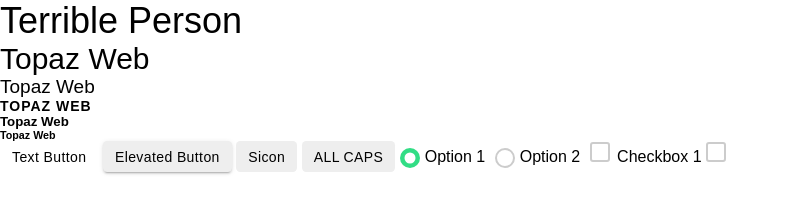
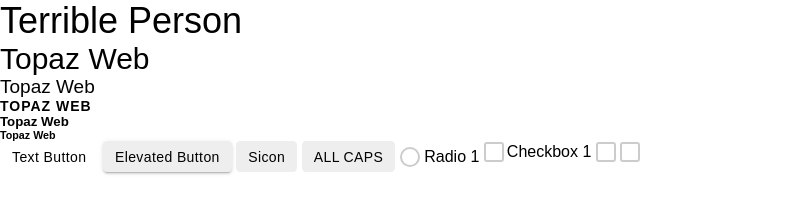
Before and after one commit to Exryber/Mato, a plain HTML site: page index.html in a window 1280 px wide. Shown: the whole page, without its empty margins (0-789 px from the left). Drawn offline with Linux system fonts and the light colour scheme.

Commit message:
Add files via upload

```diff
--- a/index.html
+++ b/index.html
@@ -18,18 +18,18 @@
 	<button class="elevated-button">Elevated Button</button>
 	<button>Sicon</button>
 	<button class="btn-caps">All Caps</button>
-		<label class="radio-container">Option 1
-			<input type="radio" name="radio" checked>
-			<span class="radio-checkmark"></span>
+
+	<label for="radio1" class="radio-label">
+		<input type="radio" id="radio1" name="radio">
+		<span>Radio 1</span>
 	</label>
-		<label class="radio-container">Option 2
-			<input type="radio" name="radio">
-			<span class="radio-checkmark"></span>
-		</label>
+
 	<label for="checkbox1" class="checkbox-label">
 		<input type="checkbox" id="checkbox1">
 		<span>Checkbox 1</span>
 	</label>
+
 	<input type="checkbox" id="checkbox1">
+	<input type="checkbox"></checkbox>
 </body>
 </html>
--- a/topaz-form-elements.css
+++ b/topaz-form-elements.css
@@ -1,98 +1,106 @@
-.radio-container {
-	position: relative;
-	display: inline-block;
-	padding-left: 25px;
-	margin-right: 5px;
-	cursor: pointer;
+/* Radio button styles */
+input[type="radio"] {
+	position: relative; /* Positioning */
+	appearance: none; /* Remove default appearance */
+	-webkit-appearance: none;
+	-moz-appearance: none;
+	width: 20px; /* Size */
+	height: 20px;
+	border: 2px solid #ccc; /* Border */
+	border-radius: 50%; /* Circular shape */
+	outline: none; /* Remove outline */
+	cursor: pointer; /* Cursor */
+	vertical-align: middle; /* Vertical alignment */
+	transition: background-color 0.1s, border-color 0.1s; /* Transition */
 }
 
-.radio-container input {
-	position: absolute;
-	opacity: 0;
-	cursor: pointer;
-}
-
-.radio-checkmark {
-	position: absolute;
-	top: 0;
-	left: 0;
-	width: 20px;
-	height: 20px;
-	background-color: transparent; /* Make background transparent */
-	border: 2px solid #ccc; /* Add outline */
-	border-radius: 50%;
-	transition: background-color 0.3s ease;
-}
-
-.radio-container:hover .radio-checkmark {
-	background-color: #ccc;
-}
-
-.radio-container input:checked ~ .radio-checkmark {
-	background-color: #32DD85; /* Change the color to pale green */
-	border-color: transparent; /* Remove outline for checked state */
-}
-
-.radio-checkmark:after {
-	content: "";
+/* Custom dot inside the radio button */
+input[type="radio"]::after {
+	content: ""; /* Create dot */
 	position: absolute;
 	top: 50%;
 	left: 50%;
-	transform: translate(-50%, -50%) scale(0);
-	width: 11px;
-	height: 11px;
+	transform: translate(-50%, -50%) scale(0); /* Initial scale */
+	width: 10px; /* Dot size */
+	height: 10px;
 	border-radius: 50%;
-	background: white;
-	transition: transform 0.1s ease;
+	background-color: #fff; /* Dot color */
+	opacity: 0; /* Initially hidden */
+	transition: transform 0.3s ease-in-out, opacity 0.3s ease-in-out; /* Transition */
 }
 
-.radio-container input:checked ~ .radio-checkmark:after {
-	transform: translate(-50%, -50%) scale(1);
+/* Custom dot when radio button is checked */
+input[type="radio"]:checked::after {
+	transform: translate(-50%, -50%) scale(1); /* Scale up the dot */
+	opacity: 1; /* Make the dot visible */
 }
 
-/* Hide default checkbox */
+/* Custom radio button when checked */
+input[type="radio"]:checked {
+	background-color: #3ADD85; /* Background color */
+	border-color: #3ADD85; /* Border color */
+}
+
+/* Text alignment for radio buttons */
+.radio-label {
+	display: inline-block; /* Inline block */
+	cursor: pointer; /* Cursor */
+}
+
+.radio-label span {
+	vertical-align: middle; /* Vertical alignment */
+}
+
+/* Checkbox styles */
 input[type="checkbox"] {
-    position: relative;
-    /* Move the checkbox element to the bottom */
-    appearance: none;
+	position: relative; /* Positioning */
+	appearance: none; /* Remove default appearance */
 	-webkit-appearance: none;
 	-moz-appearance: none;
-    width: 20px;
+	padding-top: 0px; /* Padding */
+	width: 20px; /* Size */
 	height: 20px;
-    border: 2px solid #ccc;
-    border-radius: 3px;
-    outline: none;
-    cursor: pointer;
-    transition: background-color 0.1s, border-color 0.1s;
+	border: 2px solid #ccc; /* Border */
+	border-radius: 3px; /* Border radius */
+	outline: none; /* Remove outline */
+	cursor: pointer; /* Cursor */
+	transition: background-color 0.1s, border-color 0.1s; /* Transition */
 }
 
 /* Custom checkmark */
 input[type="checkbox"]::after {
-    content: "";
+	content: ""; /* Create checkmark */
 	position: absolute;
-    bottom: 3.6px; /* Move the checkbox a bit to the bottom */
+	bottom: 3.6px; /* Position */
 	left: 50%;
-    transform: translateX(-50%) rotate(45deg) scale(0.8); /* Adjust rotation and initial scale */
-    width: 6px; /* Adjust the width */
-    height: 11px; /* Adjust the height */
-    border-bottom: 2px solid #fff;
+	transform: translateX(-50%) rotate(45deg) scale(0.8); /* Initial rotation and scale */
+	width: 6px; /* Size */
+	height: 11px;
+	border-bottom: 2px solid #fff; /* Borders */
 	border-right: 2px solid #fff;
 	opacity: 0; /* Initially hidden */
-    transition: transform 0.3s ease-in-out, opacity 0.4s ease-in-out; /* Add animation for checkmark drawing and fade-in */
+	transition: transform 0.2s ease-in-out, opacity 0.2s ease-in-out; /* Transition */
 }
 
 /* Custom checkmark when checked */
 input[type="checkbox"]:checked::after {
-    transform: translateX(-50%) rotate(45deg) scale(1); /* Scale up the checkmark when checked */
-    opacity: 1; /* Make the checkmark fully visible when checked */
+	transform: translateX(-50%) rotate(45deg) scale(1); /* Scale up the checkmark */
+	opacity: 1; /* Make the checkmark visible */
 }
 
 /* Custom checkbox when checked */
 input[type="checkbox"]:checked {
-    background-color: #3ADD85;
-    border-color: #3ADD85;
+	background-color: #3ADD85; /* Background color */
+	border-color: #3ADD85; /* Border color */
+}
+
+/* Text alignment for checkboxes */
+.checkbox-label {
+	display: inline-flex; /* Inline flex */
+	align-items: center; /* Align items vertically */
+	cursor: pointer; /* Cursor */
 }
 
 .checkbox-label span {
-    margin-left: 3px;
+	margin-left: 3px; /* Margin between checkbox and label */
 }
```
Lines whose indentation alone changed are shown as unchanged.
